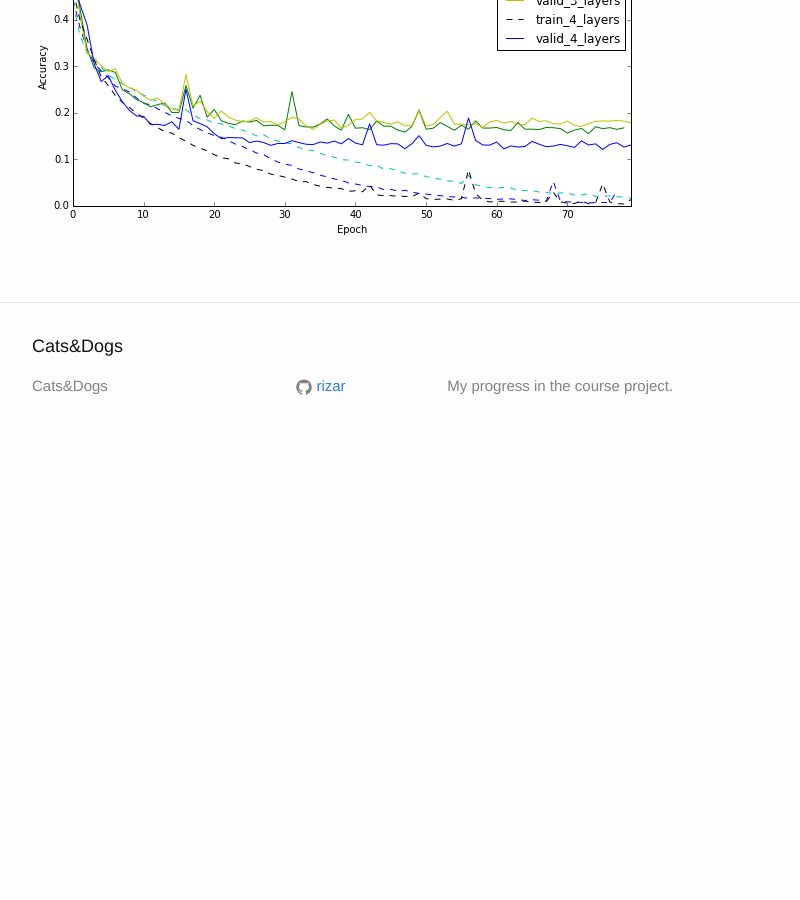
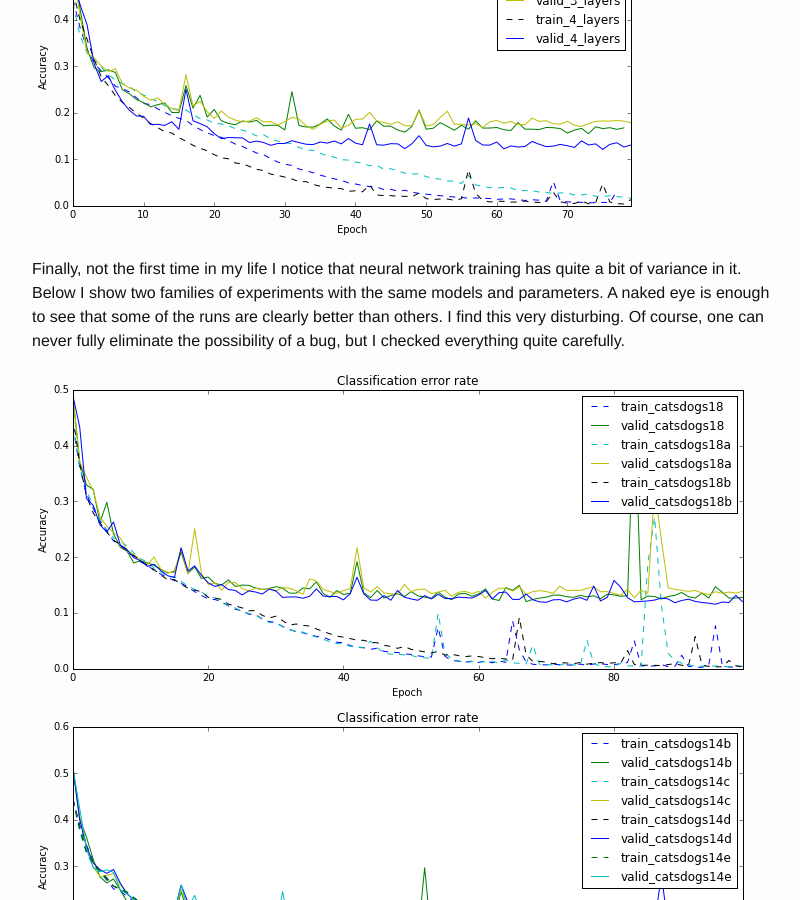
Before and after one commit to rizar/ift6266h16, a Jekyll site: the page built from _posts/2016-04-17-on-network-architecture-and_variance-of-results.markdown, in a window 1280 px wide and 900 px high, scrolled down 724 px. Shown: the whole window, without its empty margins (238-1038 px from the left). Built offline with Jekyll 4.4.1, drawn with Linux system fonts in a browser that asks for light colours; before the commit the page ends 1182 px from its top, so only the background shows below that.

Commit message:
Variance

```diff
--- a/_posts/2016-04-17-on-network-architecture-and_variance-of-results.markdown
+++ b/_posts/2016-04-17-on-network-architecture-and_variance-of-results.markdown
@@ -25,3 +25,11 @@ together with pooling and subsampling. The results are below. It is interesting,
 that adding the 3rd layer does not help as much as adding the 4th.
 
 ![deeper]({{site.baseurl}}/downloads/2layers_vs_3layers.png)
+
+Finally, not the first time in my life I notice that neural network training has quite a bit
+of variance in it. Below I show two families of experiments with the same models and parameters. A naked
+eye is enough to see that some of the runs are clearly better than others. I find this very disturbing.
+Of course, one can never fully eliminate the possibility of a bug, but I checked everything quite carefully.
+
+![var1]({{site.baseurl}}/downloads/variance1.png)
+![var2]({{site.baseurl}}/downloads/variance2.png)
```
Also changed, not shown: downloads/variance1.png (added), downloads/variance2.png (added).
